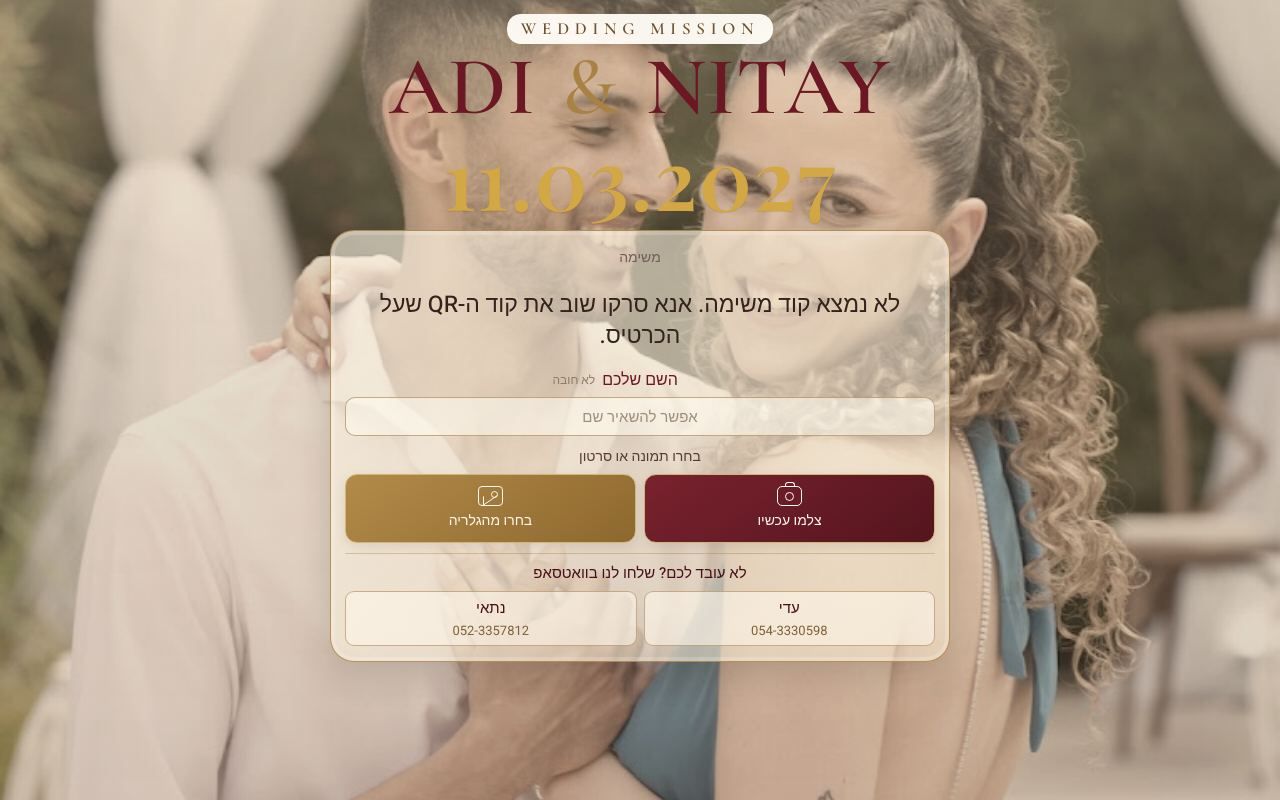
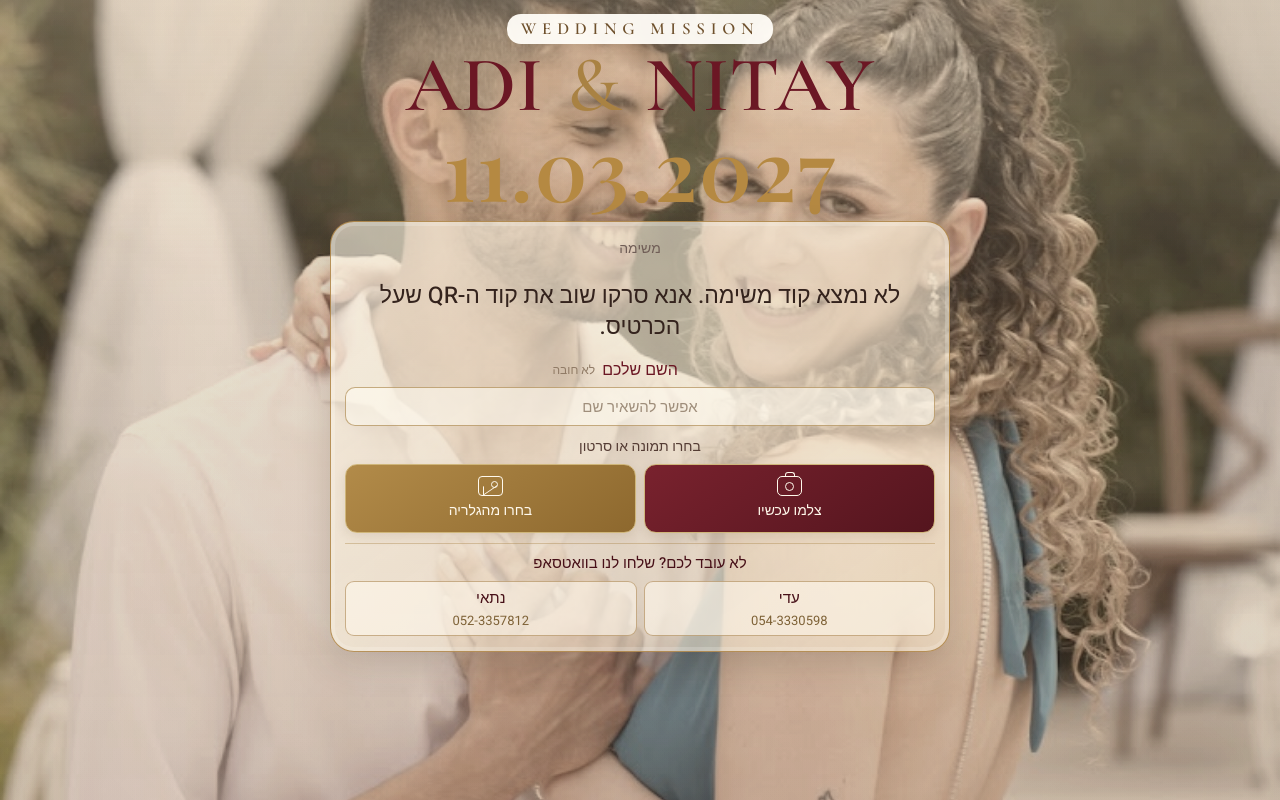
Before and after one commit to miyaraadi/wedding-mission-app-clean, a website: page index.html in a window 1280 px wide. Drawn offline with nearby package versions, Linux system fonts and the light colour scheme.

Commit message:
Update style.css

```diff
--- a/style.css
+++ b/style.css
@@ -111,14 +111,16 @@ body::before {
 
   font-family: "Cormorant Garamond", serif;
 
-  font-size: clamp(58px, 14vw, 82px);
+  font-size: clamp(52px, 12vw, 78px);
   line-height: 0.92;
 
   font-weight: 600;
 
-  letter-spacing: 0.015em;
+  letter-spacing: 0.005em;
 
   color: var(--burgundy);
+
+  white-space: nowrap;
 }
 
 .hero h1 span {
@@ -129,7 +131,7 @@ body::before {
 }
 
 .date {
-  margin-top: 9px;
+  margin-top: 3px;
 
   font-family: "Playfair Display", serif;
 
@@ -140,10 +142,9 @@ body::before {
 
   letter-spacing: 0.02em;
 
-  color: #d3a844;
+  color: #b58942;
 
-  text-shadow:
-    0 1px 1px rgba(92, 55, 16, 0.16);
+  text-shadow: none;
 }
 
 /* ---------------- MAIN ---------------- */
@@ -788,3 +789,18 @@ main {
   }
 
 }
+@media (max-width: 380px) {
+  .hero h1 {
+    font-size: 47px;
+    letter-spacing: -0.01em;
+  }
+
+  .date {
+    font-size: 49px;
+  }
+
+  .small-title {
+    font-size: 15px;
+    letter-spacing: 0.27em;
+  }
+}
```
